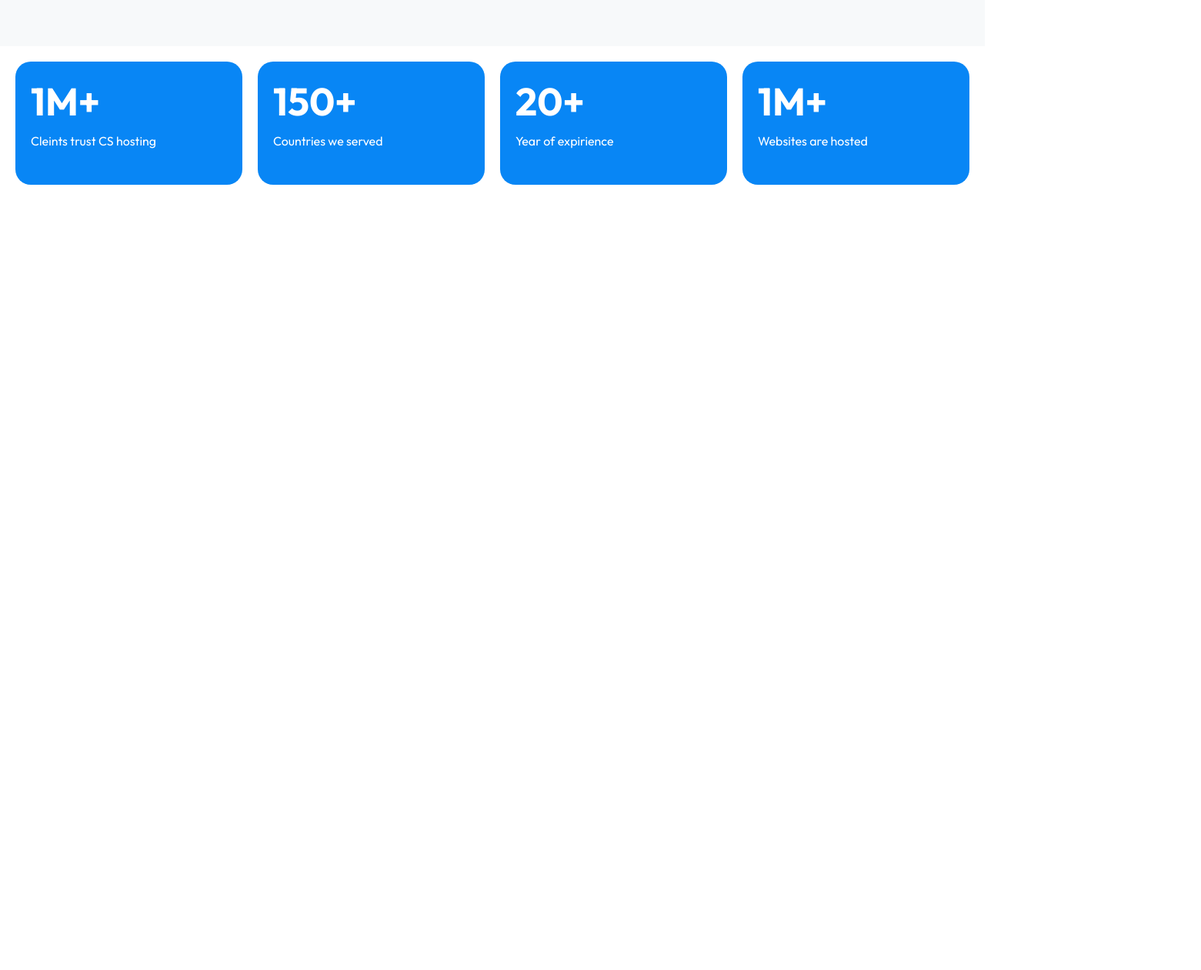
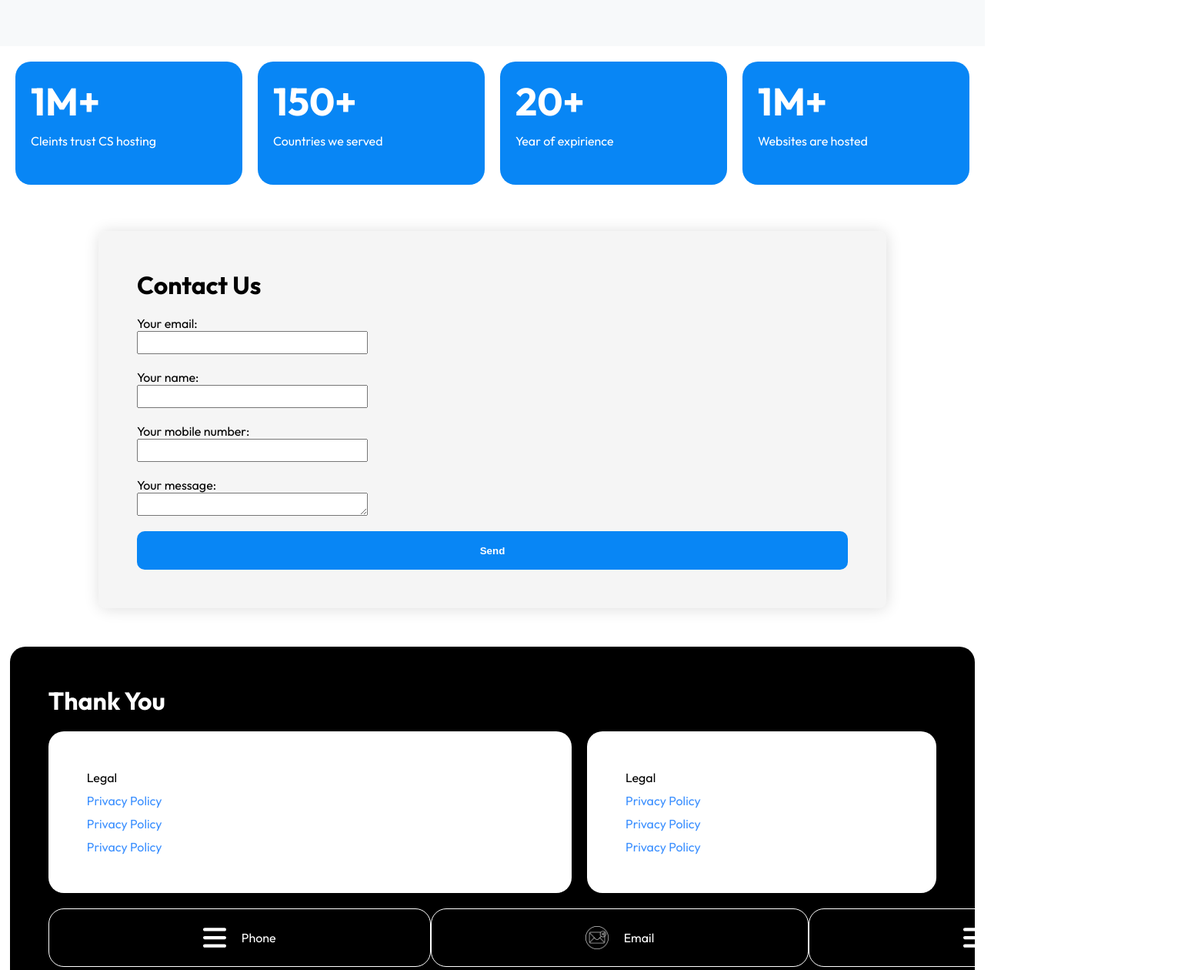
Before and after one commit to shibam-dev-2009/CS-Hosting, a plain HTML site: page index.html in a window 1280 px wide. Shown: the part 1540-2800 px from the top of the page at 77% size, 1561 px wide, since content can reach past the window. Before the commit the page ends 1840 px from the top, so only its background shows below. Drawn offline with Linux system fonts and the light colour scheme; a web font is replaced by a local one.

Commit message:
23 11 changes

```diff
--- a/index.html
+++ b/index.html
@@ -4,6 +4,7 @@
     <meta charset="UTF-8" />
     <meta name="viewport" content="width=device-width, initial-scale=1.0" />
     <title>Playground</title>
+    <link rel="shortcut icon" href="./assets/945becbd-045e-4667-a64c-e0cea89c0920.ico" type="image/x-icon">
     <link rel="preconnect" href="https://fonts.googleapis.com" />
     <link rel="preconnect" href="https://fonts.gstatic.com" crossorigin />
     <link
@@ -18,8 +19,8 @@
       <p>Creative Studio | Hosting</p>
       <div class="all">
         <ul>
-          <li>Home</li>
-          <li>Pricing</li>
+          <li><a href="index.html">Home</a></li>
+          <li><a href="#pricing">Pricing</li></a>
           <li>Contact</li>
         </ul>
         <div class="logsignin">
@@ -29,9 +30,9 @@
       </div>
       <div class="menu">
         <ul>
-          <li>Home</li>
-          <li>Pricing</li>
-          <li>Contact</li>
+          <a href="index.html"><li>Home</li></a>
+          <a href="#pricing"><li>Pricing</li></a>
+          <a href="index.html"></a><li>Contact</li>
         </ul>
         <div class="logsignin">
           <button class="login">Log in</button>
@@ -50,7 +51,7 @@
           <button class="btn top10">Claim now</button>
         </div>
       </div>
-      <div class="pricing">
+      <div class="pricing" id="pricing">
         <div class="pack">
           <h2>Single</h2>
           <h1>₹60/month</h1>
@@ -130,7 +131,59 @@
         </div>
 
     </div>
+    <div class="contact">
+      <!-- modify this form HTML and place wherever you want your form -->
+<form
+  action="https://formspree.io/f/mkgkvdkz"
+  method="POST"
+>
+<h1>Contact Us</h1>
+  <label>
+    Your email:
+    <input type="email" name="email">
+  </label>
+  <label>
+              Your name:
+              <input type="text" name="name" required/>
+            </label>
+            <label>
+              Your mobile number:
+              <input type="number" name="name" required/>
+            </label>
+  <label>
+    Your message:
+    <textarea name="message"></textarea>
+  </label>
 
+  <!-- your other form fields go here -->
+  <button type="submit">Send</button>
+</form>
+    </div>
+    <div class="footer">
+      <h1>Thank You</h1>
+      <div class="links">
+      <div class="legal">
+        <p>Legal</p>
+        <a href="Privacy Policy">Privacy Policy</a>
+        <a href="Privacy Policy">Privacy Policy</a>
+        <a href="Privacy Policy">Privacy Policy</a>
+
+      </div>
+      <div class="link">
+        <p>Legal</p>
+        <a href="Privacy Policy">Privacy Policy</a>
+        <a href="Privacy Policy">Privacy Policy</a>
+        <a href="Privacy Policy">Privacy Policy</a>
+      </div>
+
+      </div>
+
+      <div class="contactlink">
+        <div class="phone"><img src="./assets/bars.svg">Phone</div>
+        <div class="email"><img src="./assets/send-mail.png">Email</div>
+        <div class="address"><img src="./assets/bars.svg">Address</div>
+      </div>
+    </div>
     </div>
     <script src="script.js"></script>
   </body>
--- a/style.css
+++ b/style.css
@@ -3,6 +3,10 @@
   margin: 0;
   padding: 0;
   box-sizing: border-box;
+}
+a{
+  text-decoration: none;
+  color: rgb(60, 144, 255);
 }
 
 /* ===== Base Styling ===== */
@@ -267,8 +271,46 @@ body {
     margin-top: 10px;
 }
 
+.form{
+  display: flex;
+  justify-content: center;
+  align-items: center;
+  width: 100%;
+  height: 100%;
+}
+.contact form{
+  display: flex;
+  flex-direction: column;
+  width: 80vw;
+  padding: 20px 50px;
+  background-color: rgba(230, 230, 230, 0.384);
+  height: 100%;
+  border-radius: 10px;
+  gap: 20px;
+  padding: 50px;
+  justify-content: center;
+  box-shadow:  1px 1px 20px rgba(0, 0, 0, 0.137);
+}
+.contact input,textarea{
+  height: 30px;
+  width: 300px;
+  padding: 10px 5px;
 
-
+}
+label input,textarea{
+ margin-left: 0px;
+ display: flex;
+}
+.contact button{
+  background-color: rgb(8, 134, 245);
+  color: white;
+  font-weight: 600;
+  border: 0;
+  border-radius: 10px;
+  height: 50px;
+  width: 100%;
+  padding: 10px 5px;
+}
 
 
 
@@ -304,6 +346,70 @@ body {
 }
 
 
+
+
+
+.footer{
+  margin-top: 50px;
+  background-color: #000;
+  width: 98vw;
+  height: 100%;
+  color: white;
+  border-radius: 20px;
+  padding: 50px;
+
+}
+.footer h1{
+  margin-bottom: 20px;
+}
+.footer .legal{
+  display: flex;
+  flex-direction: column;
+  padding: 50px;
+  background-color: #fff;
+  border-radius: 20px;
+  width: 60%;
+  gap: 10px;
+  color: black;
+}
+.footer .link{
+  color: black;
+  display: flex;
+  flex-direction: column;
+  padding: 50px;
+  background-color: #fff;
+  border-radius: 20px;
+  width: 40%;
+  gap: 10px;
+}
+.links{
+  display: flex;
+  gap: 20px;
+}
+
+
+
+
+.contactlink div{
+  padding: 20px 200px;
+  border-radius: 20px;
+  border: 1px solid white;
+  display: flex;
+  justify-content: center;
+  align-items: center;
+  gap: 20px;
+}
+.contactlink{
+  margin-top: 20px;
+  display: flex;
+  justify-content: space-between;
+}
+
+.contactlink img{
+  width: 30px;
+  height: auto;
+
+}
 
 
 
@@ -344,4 +450,23 @@ body {
   .pricing p {
     font-size: 16px;
   }
+.contactlink{
+  flex-direction: column;
 }
+  .footer .links{
+    flex-direction: column;
+  }
+  .footer .contactlink div{
+    padding: 20px;
+  }
+  .footer .link{
+    width: 100%;
+  }
+  .footer .legal{
+    width: 100%;
+  }
+
+  .contact input,textarea{
+    width: 100%;
+  }
+}
```
Also changed, not shown: checkout.html (+2 -0 lines), assets/945becbd-045e-4667-a64c-e0cea89c0920.ico (added), assets/945becbd-045e-4667-a64c-e0cea89c0920.jpg (added), assets/pay-online.png (added), assets/send-mail.png (added), 2 other files.
